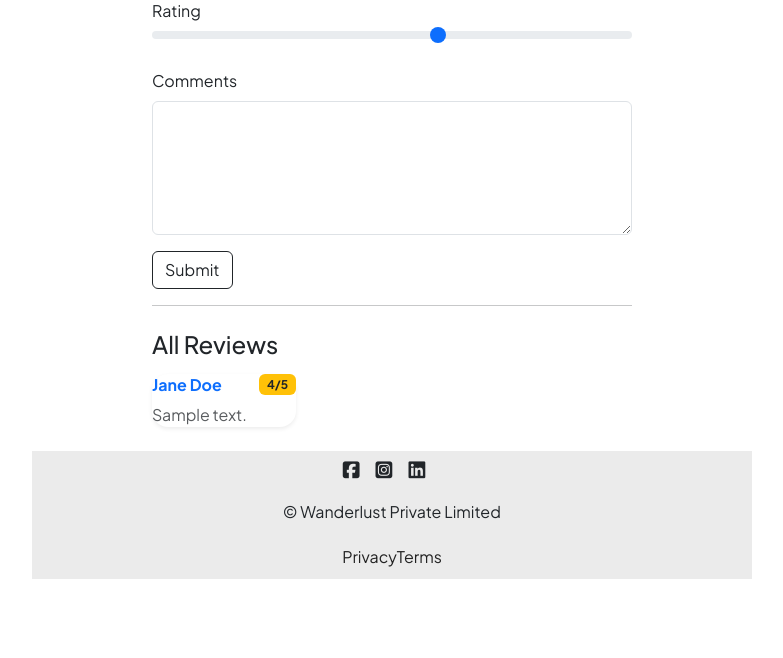
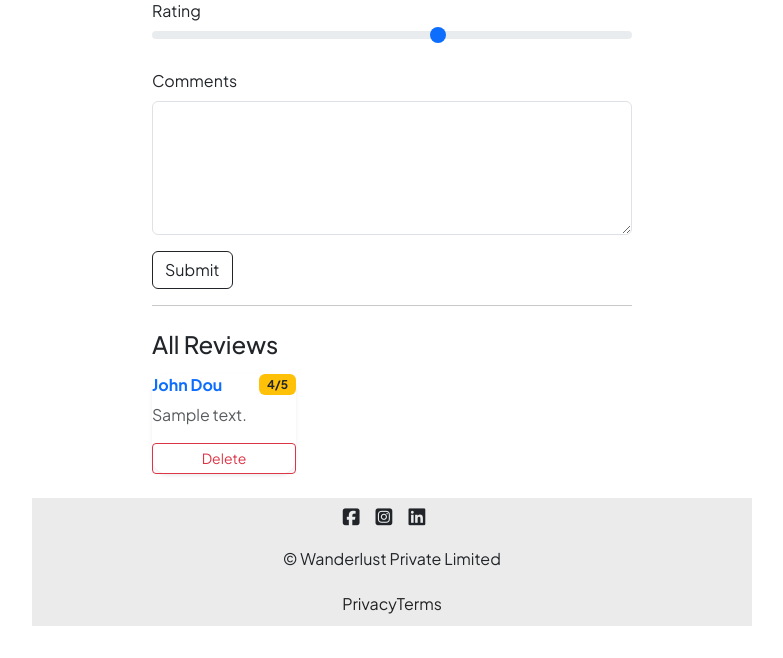
Before and after one commit to CrysPy-SAM/WANDEERLUST, a Node server app: page /listings/600000000000000000000001 in a window 1280 px wide. Shown: the part 768-1426 px from the top of the page, without its empty margins (248-1031 px from the left). Before the commit the page ends 1347 px from the top, so only its background shows below. Run offline with Node 20, Linux system fonts and the light colour scheme; tables that the repository leaves empty hold one stand-in row (values such as "Sample post"); grey boxes marked "Sample" are stand-in pictures; some libraries are stand-ins or nearby versions.

Commit message:
Your commit message here

```diff
--- a/app.js
+++ b/app.js
@@ -119,8 +119,16 @@ await newReview.save();
 await listing.save();
 
 console.log("new review saved");
-res.send("new review saved");
+  res.redirect(`/listings/${req.params.id}`);
 }));
+
+//Delete review Route
+app.delete('/listings/:id/reviews/:reviewId', async (req, res) => {
+  const { id, reviewId } = req.params;
+  await Listing.findByIdAndUpdate(id, { $pull: { reviews: reviewId } });
+  await Review.findByIdAndDelete(reviewId);
+  res.redirect(`/listings/${id}`);
+});
 
 
 
--- a/views/listings/show.ejs
+++ b/views/listings/show.ejs
@@ -51,22 +51,31 @@
 
           <hr/>
 
-          <section class="my-4">
+         <section class="my-4">
   <h4 class="mb-3"><i class="bi bi-chat-square-text"></i> All Reviews</h4>
   <div class="row g-4">
     <% for (let review of listing.reviews) { %>
       <div class="col-md-6 col-lg-4">
         <div class="card border-0 shadow-sm h-100 rounded-4">
-          <div class="card-body">
-            <div class="d-flex justify-content-between align-items-center mb-2">
-              <h6 class="mb-0 fw-bold text-primary"><i class="bi bi-person-circle"></i> Jane Doe</h6>
-              <span class="badge bg-warning text-dark">
-                <i class="bi bi-star-fill"></i> <%= review.rating %>/5
-              </span>
+          <div class="card-body d-flex flex-column justify-content-between h-100">
+            <div>
+              <div class="d-flex justify-content-between align-items-center mb-2">
+                <h6 class="mb-0 fw-bold text-primary">
+                  <i class="bi bi-person-circle"></i> <%= review.name || "John Dou " %>
+                </h6>
+                <span class="badge bg-warning text-dark">
+                  <i class="bi bi-star-fill"></i> <%= review.rating %>/5
+                </span>
+              </div>
+              <p class="text-muted mb-3"><%= review.comment %></p>
             </div>
-            <p class="text-muted mb-0">
-              <%= review.comment %>
-            </p>
+
+            <!-- Delete Button Form -->
+            <form method="POST" action="/listings/<%= listing._id %>/reviews/<%= review._id %>?_method=DELETE">
+              <button type="submit" class="btn btn-sm btn-outline-danger w-100">
+                <i class="bi bi-trash3"></i> Delete
+              </button>
+            </form>
           </div>
         </div>
       </div>
```
